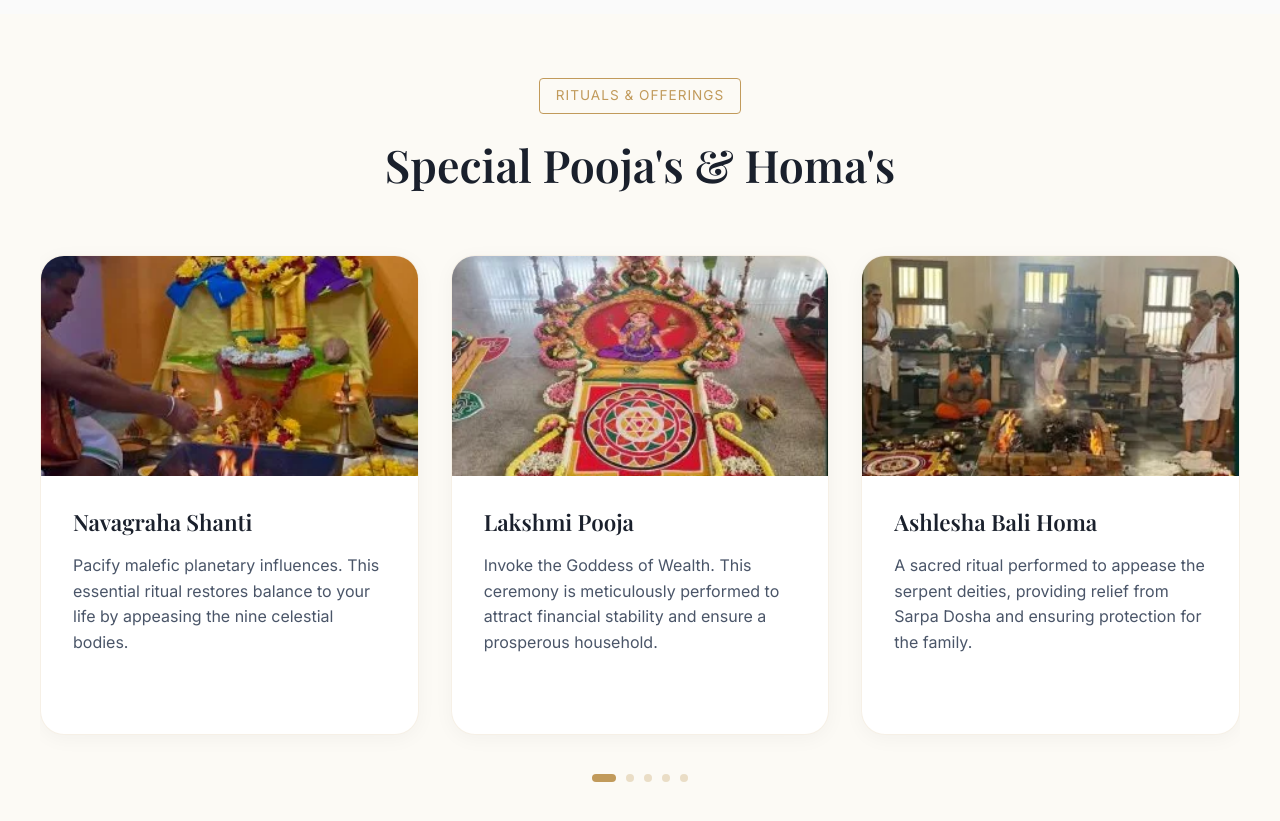
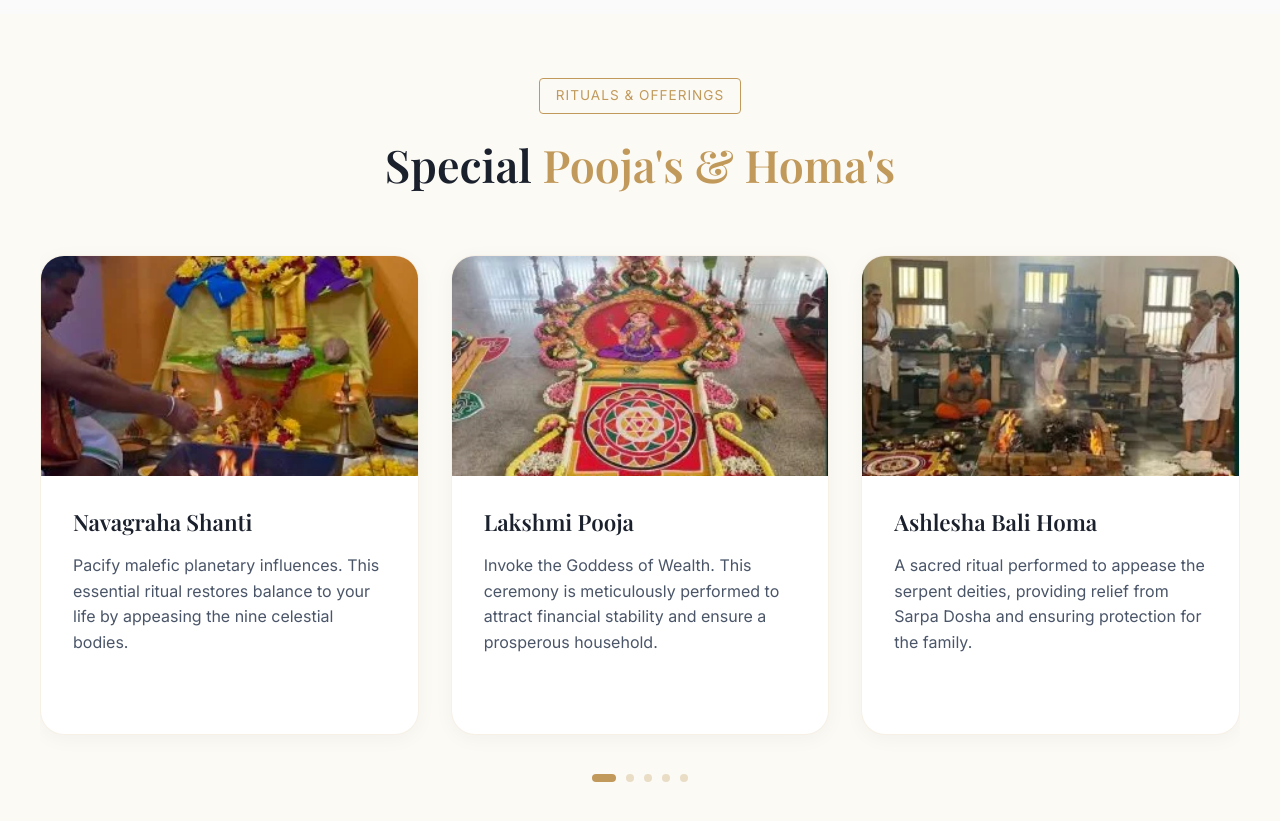
Before and after one commit to poojasd327/astrology, a Next.js app: page / in a window 1280 px wide. Shown: the part 6100-6921 px from the top of the page. Built offline with nearby package versions, Linux system fonts and the light colour scheme; a web font is replaced by a local one.

Commit message:
footer updated

```diff
--- a/src/components/Footer.css
+++ b/src/components/Footer.css
@@ -208,8 +208,14 @@
   /* Center contact items */
   .footer-contact ul {
     align-items: center;
+
   }
   .footer-contact li {
+    flex-direction: row;
+    align-items: flex-start;
     justify-content: center;
+    gap: 1rem;
+    text-align: left;
+    padding: 0 1.5rem;
   }
 }
--- a/src/components/SpecialPoojas.jsx
+++ b/src/components/SpecialPoojas.jsx
@@ -127,7 +127,7 @@ export default function SpecialPoojas() {
       <div className="poojas-sticky-wrapper">
         <div className="container" style={{ paddingTop: '4rem', paddingBottom: '2rem', textAlign: 'center' }}>
           <div className="section-badge">Rituals & Offerings</div>
-          <h2 className="section-title">Special Pooja's & Homa's</h2>
+          <h2 className="section-title">Special <span className="title-accent">Pooja's & Homa's</span></h2>
         </div>
 
         <div className="container poojas-card-container" style={{ overflow: 'hidden' }} ref={containerRef}>
```
